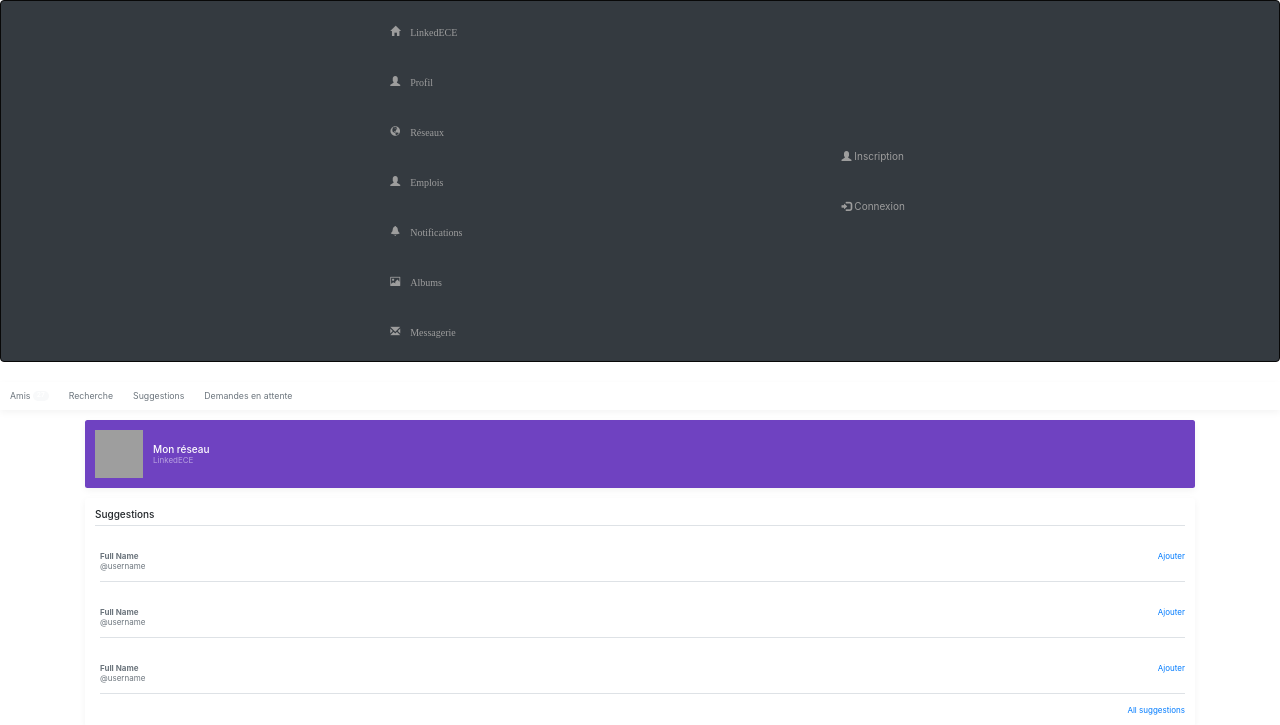
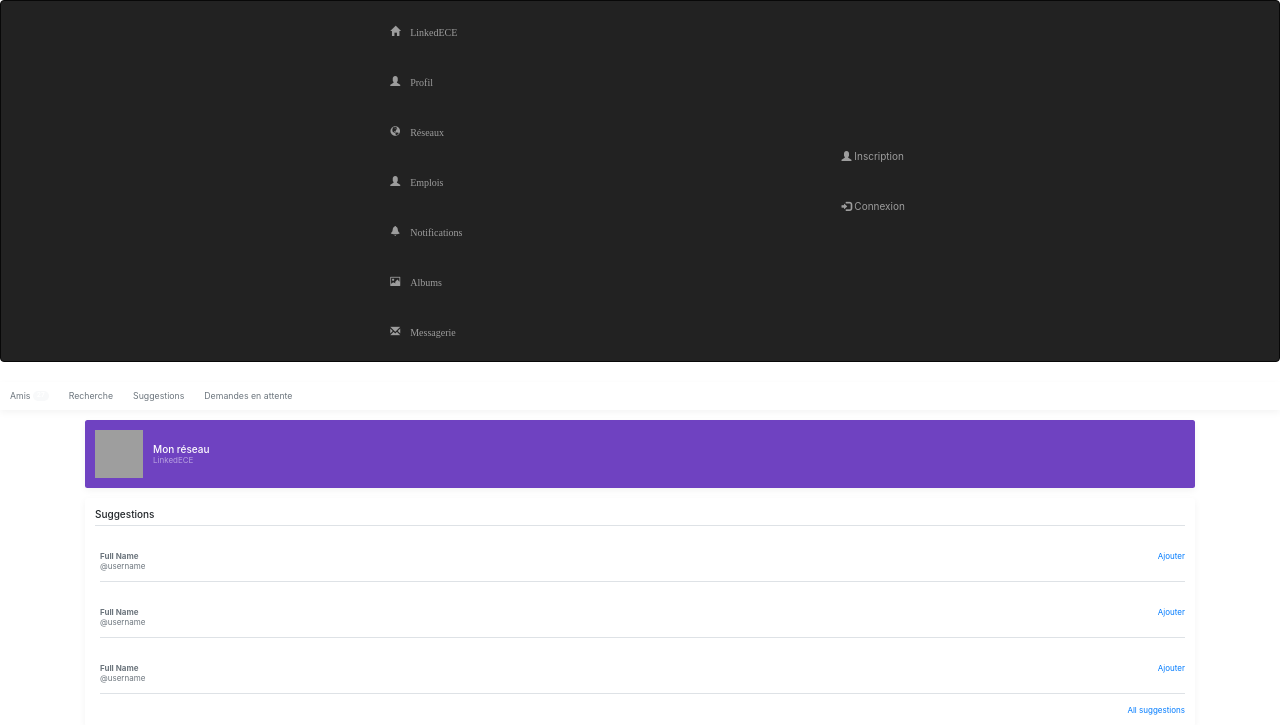
Before and after one commit to hubertbonisseurdelabath/LinkedInECE, a PHP site: page /emplois.php in a window 1280 px wide. Shown: the top 725 px of the page. Run offline with PHP 8.4, Linux system fonts and the light colour scheme; some libraries are stand-ins or nearby versions; grey boxes are pictures that could not be loaded.

Commit message:
Emplois et profils arrangements

```diff
--- a/emplois.php
+++ b/emplois.php
@@ -25,9 +25,9 @@ session_start();
 
   <body>
 
-      <nav class="navbar navbar-inverse navbar-dark bg-dark">
+      <nav name="header" class="navbar navbar-inverse ">
         <div class="container-fluid">
-          <ul class="nav navbar-nav">
+          <ul class="nav navbar-nav ">
             <li><a href="accueil.php"><span class="glyphicon glyphicon-home"> LinkedECE</a></li>
             <li><a href="profil.php"><span class="glyphicon glyphicon-user"> Profil</a></li>
             <li><a href="reseaux.php"><span class="glyphicon glyphicon-globe"> Réseaux</a></li>
--- a/profil.php
+++ b/profil.php
@@ -99,7 +99,7 @@ if (isset($_POST['publier']) && $publication!=NULL){
               <li><a href="albums.php"><span class="glyphicon glyphicon-picture"> Albums</a></li>
               <li><a href="messagerie.php"><span class="glyphicon glyphicon-envelope"> Messagerie</a></li>
             </ul>
-            <ul class="nav navbar-nav navbar-right">
+            <ul class="nav navbar-nav">
               <li><a href="register.php"><span class="glyphicon glyphicon-user"></span> Inscription </a></li>
               <li><a href="connect.php"><span class="glyphicon glyphicon-log-in"></span> Connexion</a></li>
             </ul>
```
